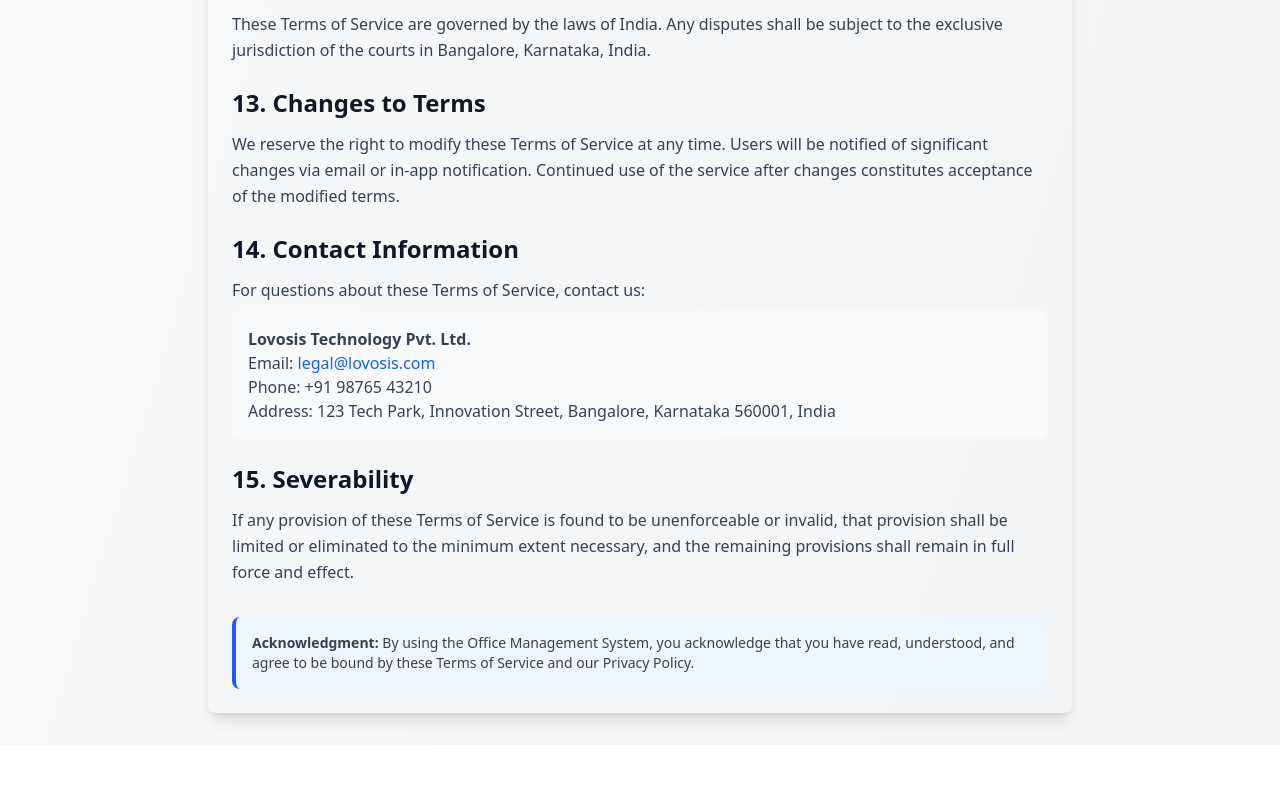
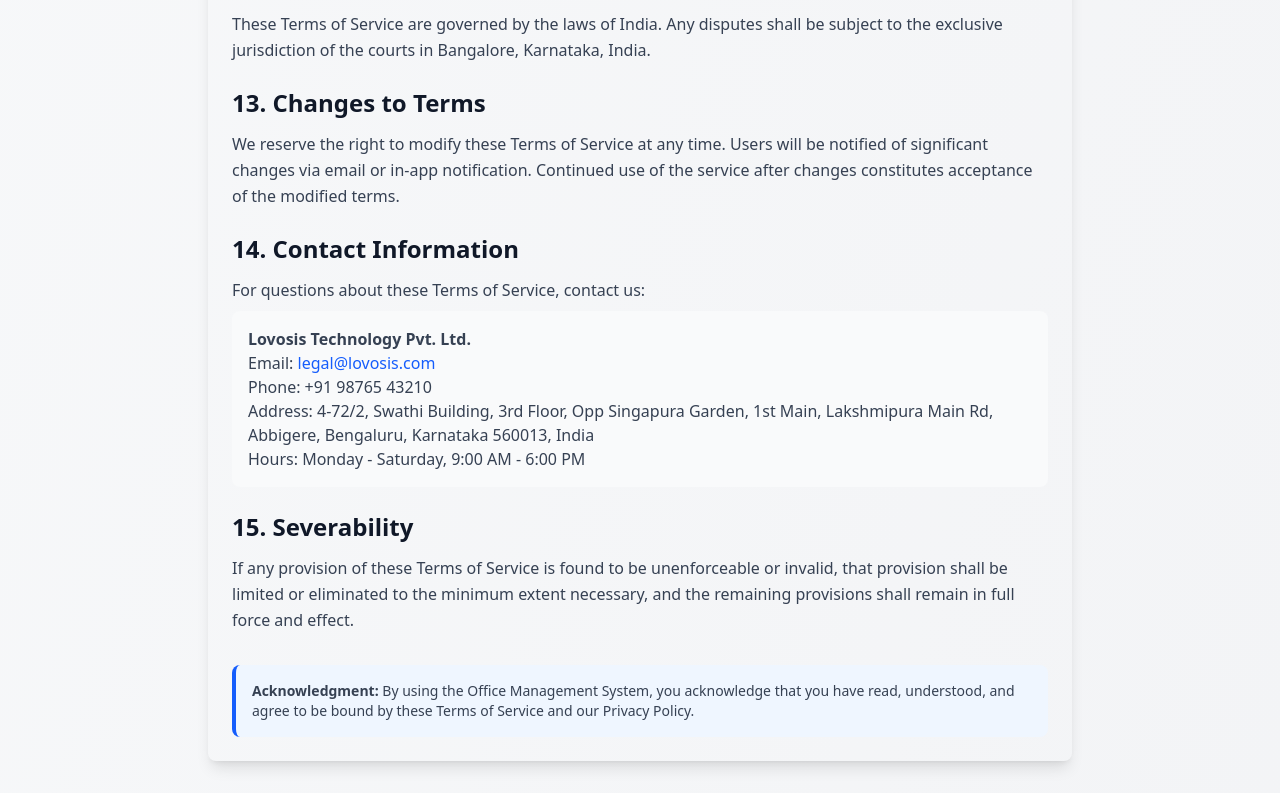
Before and after one commit to adeebjamil/OMS-Frontend, a Next.js app: page /terms in a window 1280 px wide. Shown: the part 3546-4339 px from the top of the page. Before the commit the page ends 4291 px from the top, so only its background shows below. Built offline with nearby package versions, Linux system fonts and the light colour scheme; no server answers.

Commit message:
Update company address and office hours, fix footer links

```diff
--- a/src/app/dashboard/layout.tsx
+++ b/src/app/dashboard/layout.tsx
@@ -222,9 +222,9 @@
             <div className="flex items-center justify-between text-sm text-gray-600">
               <p>© 2025 OfficePro. All rights reserved.</p>
               <div className="flex items-center gap-6">
-                <a href="#" className="hover:text-blue-600 transition-colors">Support</a>
-                <a href="#" className="hover:text-blue-600 transition-colors">Privacy</a>
-                <a href="#" className="hover:text-blue-600 transition-colors">Terms</a>
+                <Link href="/support" className="hover:text-blue-600 transition-colors">Support</Link>
+                <Link href="/privacy" className="hover:text-blue-600 transition-colors">Privacy</Link>
+                <Link href="/terms" className="hover:text-blue-600 transition-colors">Terms</Link>
               </div>
             </div>
           </div>
--- a/src/app/privacy/page.tsx
+++ b/src/app/privacy/page.tsx
@@ -195,7 +195,8 @@
                   <p className="text-gray-700"><strong>Lovosis Technology Pvt. Ltd.</strong></p>
                   <p className="text-gray-700">Email: <a href="mailto:privacy@lovosis.com" className="text-blue-600 hover:underline">privacy@lovosis.com</a></p>
                   <p className="text-gray-700">Phone: +91 98765 43210</p>
-                  <p className="text-gray-700">Address: 123 Tech Park, Innovation Street, Bangalore, Karnataka 560001, India</p>
+                  <p className="text-gray-700">Address: 4-72/2, Swathi Building, 3rd Floor, Opp Singapura Garden, 1st Main, Lakshmipura Main Rd, Abbigere, Bengaluru, Karnataka 560013, India</p>
+                  <p className="text-gray-700">Hours: Monday - Saturday, 9:00 AM - 6:00 PM</p>
                 </div>
               </section>
             </div>
--- a/src/app/support/page.tsx
+++ b/src/app/support/page.tsx
@@ -213,8 +213,7 @@
                   <Clock className="h-5 w-5 text-blue-600 mt-0.5" />
                   <div>
                     <h4 className="font-semibold text-gray-900 mb-1">Office Hours</h4>
-                    <p className="text-sm text-gray-600">Monday - Friday: 9:00 AM - 6:00 PM</p>
-                    <p className="text-sm text-gray-600">Saturday: 10:00 AM - 2:00 PM</p>
+                    <p className="text-sm text-gray-600">Monday - Saturday: 9:00 AM - 6:00 PM</p>
                     <p className="text-sm text-gray-600">Sunday: Closed</p>
                   </div>
                 </div>
@@ -225,8 +224,10 @@
                     <h4 className="font-semibold text-gray-900 mb-1">Office Location</h4>
                     <p className="text-sm text-gray-600">
                       Lovosis Technology Pvt. Ltd.<br />
-                      123 Tech Park, Innovation Street<br />
-                      Bangalore, Karnataka 560001<br />
+                      4-72/2, Swathi Building, 3rd Floor<br />
+                      Opp Singapura Garden, 1st Main<br />
+                      Lakshmipura Main Rd, Abbigere<br />
+                      Bengaluru, Karnataka 560013<br />
                       India
                     </p>
                   </div>
--- a/src/app/terms/page.tsx
+++ b/src/app/terms/page.tsx
@@ -266,7 +266,8 @@
                   <p className="text-gray-700"><strong>Lovosis Technology Pvt. Ltd.</strong></p>
                   <p className="text-gray-700">Email: <a href="mailto:legal@lovosis.com" className="text-blue-600 hover:underline">legal@lovosis.com</a></p>
                   <p className="text-gray-700">Phone: +91 98765 43210</p>
-                  <p className="text-gray-700">Address: 123 Tech Park, Innovation Street, Bangalore, Karnataka 560001, India</p>
+                  <p className="text-gray-700">Address: 4-72/2, Swathi Building, 3rd Floor, Opp Singapura Garden, 1st Main, Lakshmipura Main Rd, Abbigere, Bengaluru, Karnataka 560013, India</p>
+                  <p className="text-gray-700">Hours: Monday - Saturday, 9:00 AM - 6:00 PM</p>
                 </div>
               </section>
 
```
